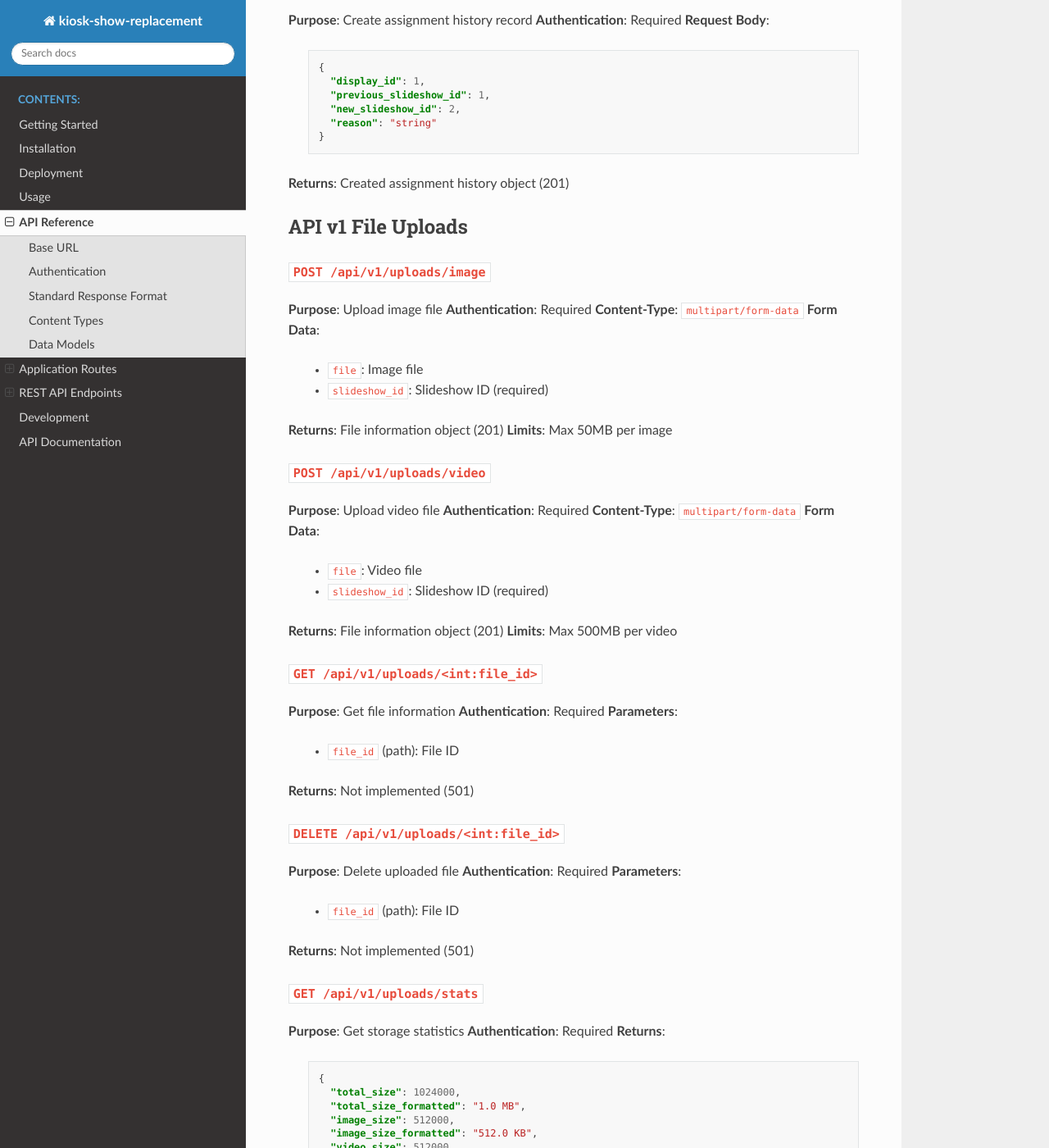
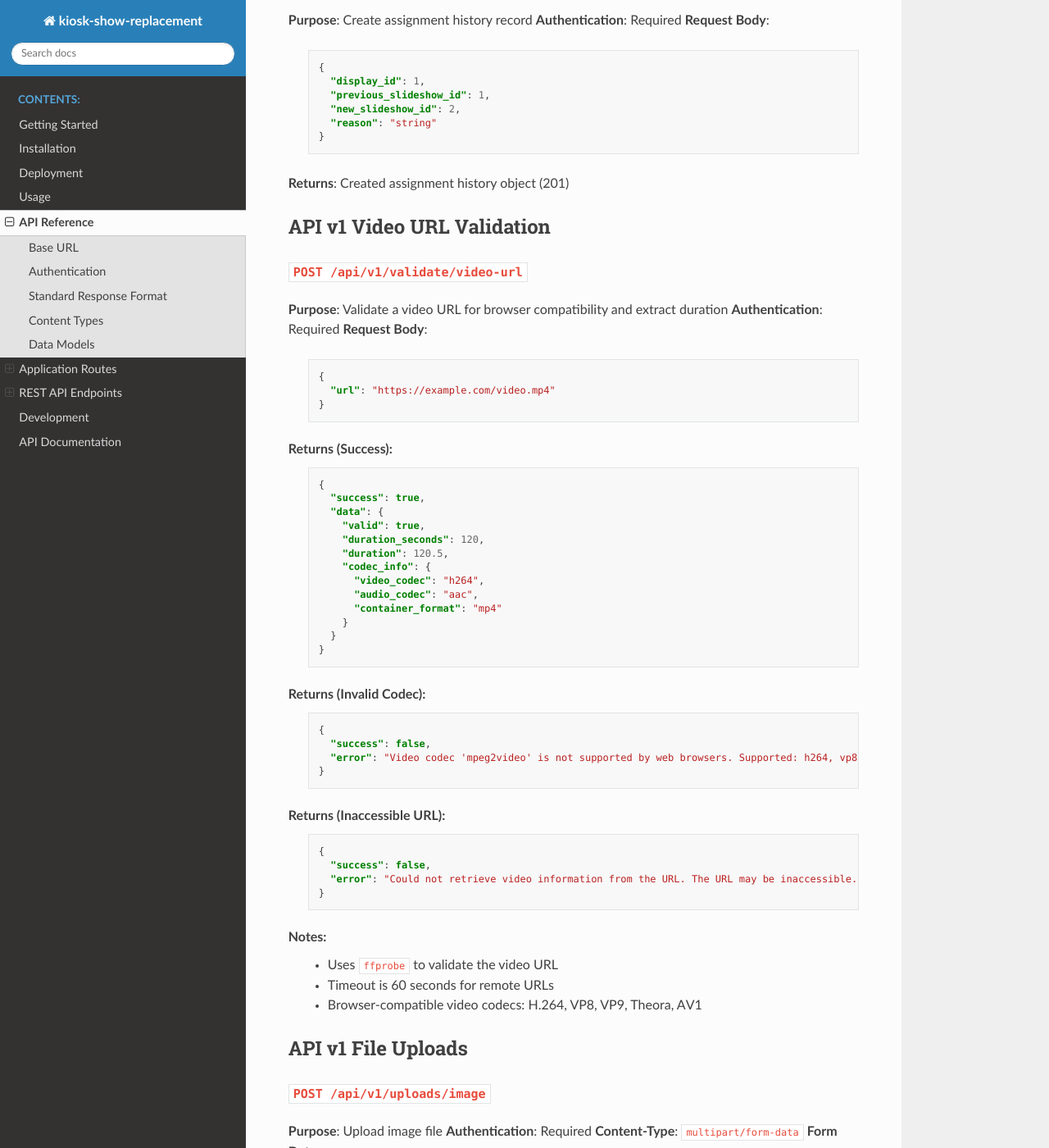
Before and after one commit to jantman/kiosk-show-replacement, a Sphinx documentation site: the page built from docs/api.rst, in a window 1280 px wide and 1400 px high, scrolled down 14538 px. Shown: the whole window at 82% size. Built offline with Sphinx 7.4.7 and the Read the Docs theme 3.1.0, drawn with Linux system fonts in a browser that asks for light colours.

Commit message:
VideoURLValidation-4.1: Add API documentation for video URL validation
Added documentation for the new POST /api/v1/validate/video-url endpoint:
- Request format with URL parameter
- Success response with duration and codec info
- Error responses for invalid codecs and inaccessible URLs
- Notes about timeout and supported codecs

Co-Authored-By: Claude Opus 4.5 <noreply@anthropic.com>

```diff
--- a/docs/api.rst
+++ b/docs/api.rst
@@ -714,6 +714,58 @@ API v1 Assignment History
 
 **Returns**: Created assignment history object (201)
 
+API v1 Video URL Validation
+---------------------------
+
+``POST /api/v1/validate/video-url``
+~~~~~~~~~~~~~~~~~~~~~~~~~~~~~~~~~~~
+**Purpose**: Validate a video URL for browser compatibility and extract duration
+**Authentication**: Required
+**Request Body**:
+  .. code-block:: json
+
+     {
+       "url": "https://example.com/video.mp4"
+     }
+
+**Returns** (Success):
+  .. code-block:: json
+
+     {
+       "success": true,
+       "data": {
+         "valid": true,
+         "duration_seconds": 120,
+         "duration": 120.5,
+         "codec_info": {
+           "video_codec": "h264",
+           "audio_codec": "aac",
+           "container_format": "mp4"
+         }
+       }
+     }
+
+**Returns** (Invalid Codec):
+  .. code-block:: json
+
+     {
+       "success": false,
+       "error": "Video codec 'mpeg2video' is not supported by web browsers. Supported: h264, vp8, vp9, theora, av1"
+     }
+
+**Returns** (Inaccessible URL):
+  .. code-block:: json
+
+     {
+       "success": false,
+       "error": "Could not retrieve video information from the URL. The URL may be inaccessible."
+     }
+
+**Notes**:
+  - Uses ``ffprobe`` to validate the video URL
+  - Timeout is 60 seconds for remote URLs
+  - Browser-compatible video codecs: H.264, VP8, VP9, Theora, AV1
+
 API v1 File Uploads
 -------------------
 
```
